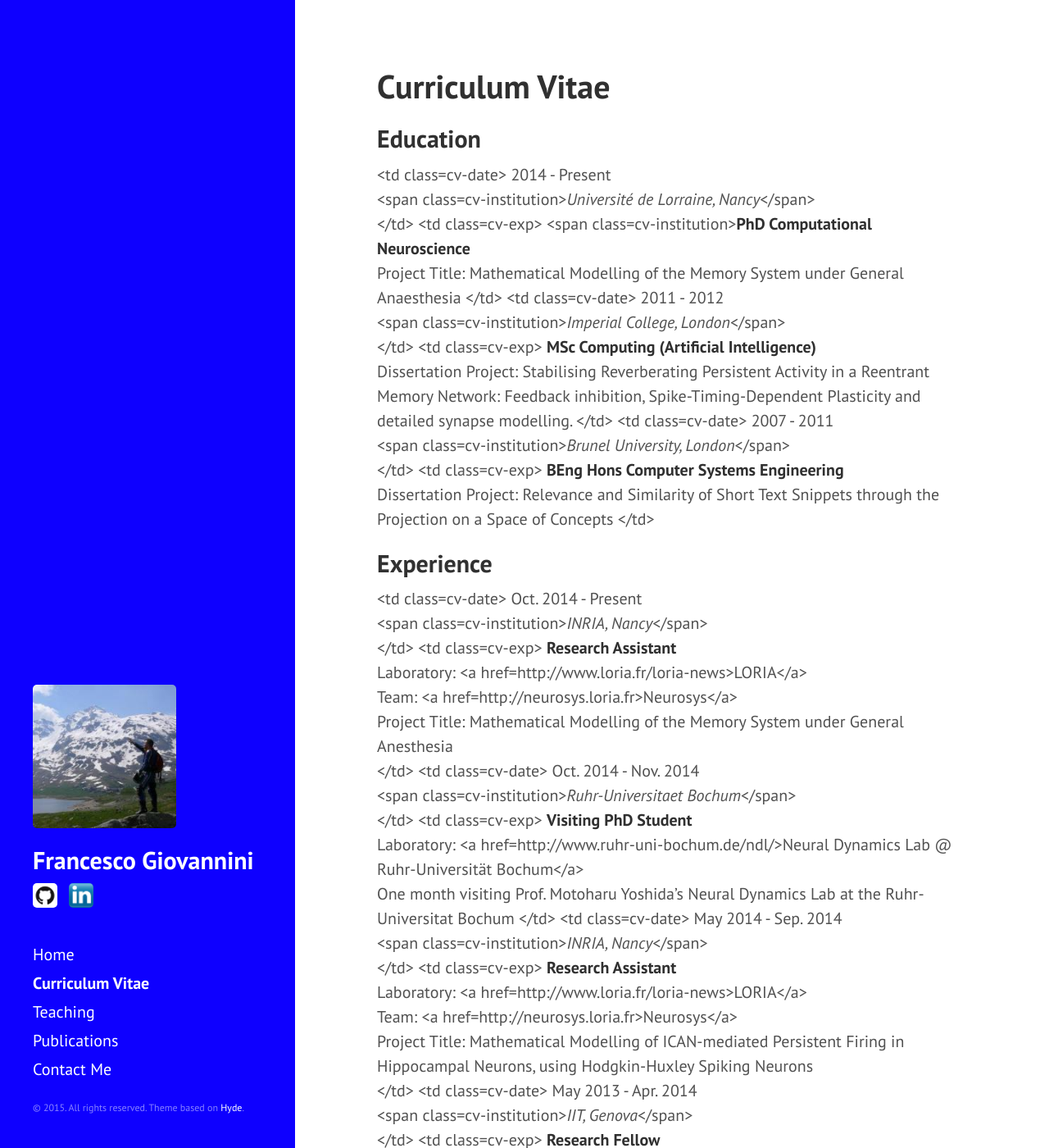
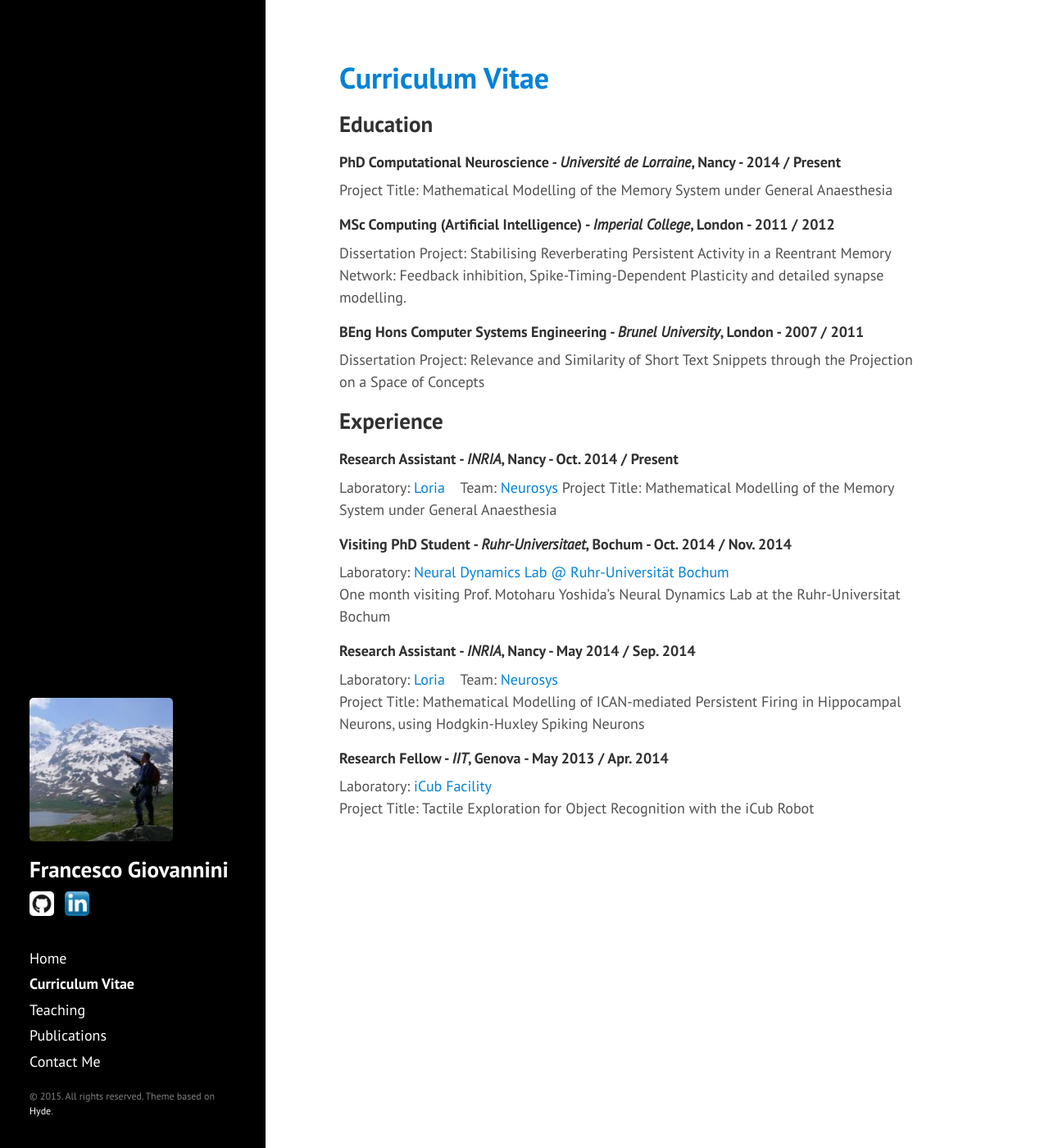
Before and after one commit to JoErNanO/joernano.github.io, a Jekyll site: the page built from pages/01-cv.md, in a window 1280 px wide and 1400 px high. Shown: the whole window at 82% size. Built offline with Jekyll 4.4.1, drawn with Linux system fonts in a browser that asks for light colours; Markdown is read by kramdown in place of the engine named in the settings; some of the changed text lies outside the part shown.

Commit message:
[Poole] Render cv and teaching with subheadings. Expand content width to fit them properly.

```diff
--- a/pages/01-cv.md
+++ b/pages/01-cv.md
@@ -6,99 +6,31 @@ title: Curriculum Vitae
 
 ## Education
 
-<div class=cv>
-    <table class=cv>
-        <tr>
-            <td class=cv-date>
-                2014 - Present <br />
-                <span class=cv-institution><em>Université de Lorraine, Nancy</em></span> <br />
-            </td>
-            <td class=cv-exp>
-                <span class=cv-institution><strong>PhD Computational Neuroscience</strong> <br />
-                Project Title: Mathematical Modelling of the Memory System under General Anaesthesia
-            </td>
-        </tr>
+#### **PhD Computational Neuroscience** - *Université de Lorraine*, Nancy - 2014 / Present
+Project Title: Mathematical Modelling of the Memory System under General Anaesthesia
 
-        <tr>
-            <td class=cv-date>
-                2011 - 2012 <br />
-                <span class=cv-institution><em>Imperial College, London</em></span> <br />
-            </td>
-            <td class=cv-exp>
-                <strong>MSc Computing (Artificial Intelligence)</strong> <br />
-                Dissertation Project: Stabilising Reverberating Persistent Activity in a Reentrant Memory Network: Feedback inhibition, Spike-Timing-Dependent Plasticity and detailed synapse modelling.
-            </td>
-        </tr>
+#### **MSc Computing (Artificial Intelligence)** - *Imperial College*, London - 2011 / 2012
+Dissertation Project: Stabilising Reverberating Persistent Activity in a Reentrant Memory Network: Feedback inhibition, Spike-Timing-Dependent Plasticity and detailed synapse modelling.
 
-        <tr>
-            <td class=cv-date>
-                2007 - 2011 <br />
-                <span class=cv-institution><em>Brunel University, London</em></span> <br />
-            </td>
-            <td class=cv-exp>
-                <strong>BEng Hons Computer Systems Engineering</strong> <br />
-                Dissertation Project: Relevance and Similarity of Short Text Snippets through the Projection on a Space of Concepts
-            </td>
-        </tr>
-    </table>
-</div>
+#### **BEng Hons Computer Systems Engineering** - *Brunel University*, London - 2007 / 2011
+Dissertation Project: Relevance and Similarity of Short Text Snippets through the Projection on a Space of Concepts
 
 
 ## Experience
-<div class=cv>
-    <table class=cv>
-        <tr>
-            <td class=cv-date>
-                Oct. 2014 - Present<br />
-                <span class=cv-institution><em>INRIA, Nancy</em></span> <br />
-            </td>
-            <td class=cv-exp>
-                <strong>Research Assistant</strong> <br />
-                Laboratory: <a href=http://www.loria.fr/loria-news>LORIA</a> <br />
-                Team: <a href=http://neurosys.loria.fr>Neurosys</a> <br />
-                Project Title: Mathematical Modelling of the Memory System under General Anesthesia <br />
-            </td>
-        </tr>
 
-        <tr>
-            <td class=cv-date>
-                Oct. 2014 - Nov. 2014<br />
-                <span class=cv-institution><em>Ruhr-Universitaet Bochum</em></span> <br />
-            </td>
-            <td class=cv-exp>
-                <strong>Visiting PhD Student</strong> <br />
-                Laboratory: <a href=http://www.ruhr-uni-bochum.de/ndl/>Neural Dynamics Lab @ Ruhr-Universität Bochum</a> <br />
-                One month visiting Prof. Motoharu Yoshida’s Neural Dynamics Lab at the Ruhr-Universitat Bochum
-                <!-- <ul>
-                    <li> Learned techniques for ex-vivo/in-vitro electrophysiology recordings </li>
-                </ul>
-                -->
-            </td>
-        </tr>
+#### **Research Assistant** - *INRIA*, Nancy - Oct. 2014 / Present
+Laboratory: [Loria](http://www.loria.fr/loria-news) &nbsp;&nbsp; Team: [Neurosys](http://neurosys.loria.fr)
+Project Title: Mathematical Modelling of the Memory System under General Anaesthesia
 
-        <tr>
-            <td class=cv-date>
-                May 2014 - Sep. 2014<br />
-                <span class=cv-institution><em>INRIA, Nancy</em></span> <br />
-            </td>
-            <td class=cv-exp>
-                <strong>Research Assistant</strong> <br />
-                Laboratory: <a href=http://www.loria.fr/loria-news>LORIA</a> <br />
-                Team: <a href=http://neurosys.loria.fr>Neurosys</a> <br />
-                Project Title: Mathematical Modelling of ICAN-mediated Persistent Firing in Hippocampal Neurons, using Hodgkin-Huxley Spiking Neurons <br />
-            </td>
-        </tr>
+#### Visiting PhD Student - *Ruhr-Universitaet*, Bochum - Oct. 2014 / Nov. 2014
+Laboratory: [Neural Dynamics Lab @ Ruhr-Universität Bochum](http://www.ruhr-uni-bochum.de/ndl/)
+One month visiting Prof. Motoharu Yoshida’s Neural Dynamics Lab at the Ruhr-Universitat Bochum
 
-        <tr>
-            <td class=cv-date>
-                May 2013 - Apr. 2014<br />
-                <span class=cv-institution><em>IIT, Genova</em></span> <br />
-            </td>
-            <td class=cv-exp>
-                <strong>Research Fellow</strong> <br />
-                Laboratory: <a href=http://www.iit.it/en/research/departments/icub-facility.html>iCub Facility</a> <br />
-                Project Title: Tactile Exploration for Object Recognition with the iCub Robot <br />
-            </td>
-        </tr>
-    </table>
-</div>
+
+#### **Research Assistant** - *INRIA*, Nancy - May 2014 / Sep. 2014
+Laboratory: [Loria](http://www.loria.fr/loria-news) &nbsp;&nbsp; Team: [Neurosys](http://neurosys.loria.fr)
+Project Title: Mathematical Modelling of ICAN-mediated Persistent Firing in Hippocampal Neurons, using Hodgkin-Huxley Spiking Neurons <br />
+
+#### **Research Fellow** - *IIT*, Genova - May 2013 / Apr. 2014
+Laboratory: [iCub Facility](http://www.iit.it/en/research/departments/icub-facility.html)
+Project Title: Tactile Exploration for Object Recognition with the iCub Robot
--- a/public/css/hyde.css
+++ b/public/css/hyde.css
@@ -41,7 +41,7 @@ html {
 }
 @media (min-width: 58em) {
   html {
-    font-size: 20px;
+    font-size: 18px;
   }
 }
 
@@ -140,7 +140,7 @@ a.sidebar-nav-item:focus {
 
 @media (min-width: 48em) {
   .content {
-    max-width: 38rem;
+    max-width: 42rem;
     margin-left: 20rem;
     margin-right: 2rem;
   }
@@ -263,12 +263,13 @@ a.sidebar-nav-item:focus {
 
 /* FG */
 .theme-base-10 .sidebar {
-  background-color: #0E00FF;
+  #background-color: #0E00FF;
+  background-color: #000000;
   #background-color: #0E0088;
   #background-color: #0282D7;
 }
 .theme-base-10 .content a,
 .theme-base-10 .related-posts li a:hover {
+  color: #0282D7;
   #color: #0E0088;
-  color: #0282D7;
 }
--- a/public/css/poole.css
+++ b/public/css/poole.css
@@ -337,7 +337,8 @@ tbody tr:nth-child(odd) th {
 .page-title,
 .post-title,
 .post-title a {
-  color: #303030;
+  color: #0282D7;
+  #color: #303030;
 }
 .page-title,
 .post-title {
```
Also changed, not shown: pages/02-teaching.md (+3 -15 lines).
